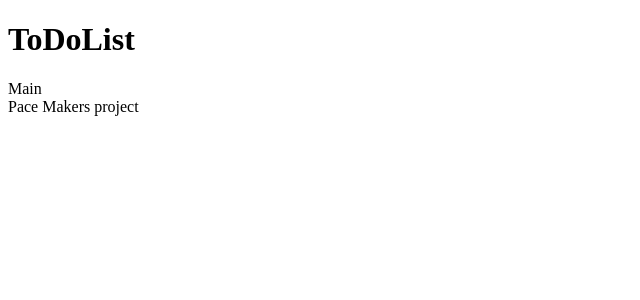
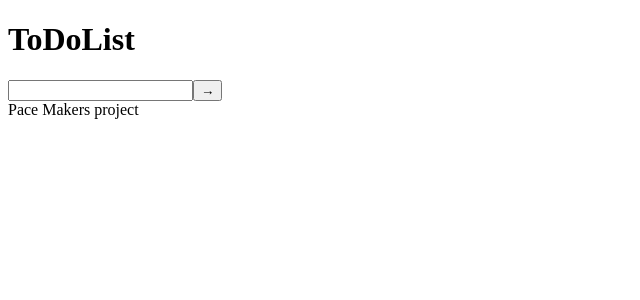
Before and after one commit to mashhhok/todo-list, a React (Create React App) app: page / in a window 1280 px wide. Shown: the top 300 px of the page, without its empty margins (0-640 px from the left). Built offline with nearby package versions, Linux system fonts and the light colour scheme.

Commit message:
[#-3]: implemented super simple todo list

```diff
--- a/src/Layout/Main/Main.tsx
+++ b/src/Layout/Main/Main.tsx
@@ -1,6 +1,6 @@
-import React, {useState} from 'react'
-import {InputForm} from "../../components/InputForm/InputForm";
-import {Todo} from "../../types";
+import React, { useState } from "react";
+import { InputForm } from "../../components/InputForm/InputForm";
+import { Todo } from "../../types";
 
 // export interface Props {
 //
@@ -20,10 +20,27 @@ import {Todo} from "../../types";
 // })
 
 const Main = () => {
-    return (
-        // <InputForm value={value} setValue={} onSubmit={}/>
-        <div>Main</div>
-    )
-}
+  const [todos, setTodos] = useState<Todo[]>([]);
+  const [value, setValue] = useState("");
 
-export default Main
+  const addTodo = (todoItem: Todo): void => {
+    if (todoItem) {
+      setTodos((todos) => [todoItem, ...todos]);
+      setValue("");
+      // setAllTodos(allTodos + 1);
+    } else {
+      alert("please, type the text");
+    }
+  };
+
+  return (
+    <div>
+      <InputForm value={value} setValue={setValue} addTodo={addTodo} />
+      {todos.map((todo) => (
+        <li>{todo.name}</li>
+      ))}
+    </div>
+  );
+};
+
+export default Main;
--- a/src/components/InputForm/InputForm.tsx
+++ b/src/components/InputForm/InputForm.tsx
@@ -1,25 +1,26 @@
-import React, {useState} from "react";
-import {Todo} from '../../types'
+import React, { useRef } from "react";
+import { Todo } from "../../types";
 
-export interface FormProps  {
-    value: string
-    setValue: any //React.Dispatch<React.SetStateAction<string>>
-    onSubmit: () => void
+export interface FormProps {
+  value: string;
+  setValue: any; //React.Dispatch<React.SetStateAction<string>>
+  addTodo: (todoItem: Todo) => void;
 }
 
-export const InputForm:React.FC<FormProps> =  (props) => {
-    const [todos, setTodos] = useState<Todo[]>([]);
-    const [value, setValue] = useState('');
-    // const [complete, setComplete] = useState()
+export const InputForm: React.FC<FormProps> = (props) => {
+  const todoTextInputRef = useRef<HTMLInputElement>(null);
 
-    const handleSubmit = (event: React.FormEvent) => {
-        event.preventDefault()
-        props.onSubmit()
-    }
+  const submitHandler = (event: React.FormEvent) => {
+    event.preventDefault();
+    const enteredText = todoTextInputRef.current!.value;
+    if (enteredText.trim().length === 0) return;
+    const newTodo = { id: Date.now(), name: enteredText, complete: false };
+    props.addTodo(newTodo);
+  };
 
-    const handleChange = (event: React.ChangeEvent<HTMLInputElement>) => {
-        props.setValue(event.target.value)
-    }
+  const changeHandler = (event: React.ChangeEvent<HTMLInputElement>) => {
+    props.setValue(event.target.value);
+  };
 
   // const toggleTodo = (id: any) => {
   //     setTodos(
@@ -34,33 +35,20 @@ export const InputForm:React.FC<FormProps> =  (props) => {
   //     );
   // };
 
-    const addTodo = (toDoItem: Todo): void  => {
-        if (toDoItem) {
-            const newTodo = {id: Date.now(), name: value, complete: false}
-            setTodos(todos=>[...todos, newTodo]);
-            // setAllTodos(allTodos + 1);
-        } else {
-            alert("please, type the text");
-        }
-    };
-
   return (
     <form
       onSubmit={(event) => {
-                handleSubmit(event)
+        submitHandler(event);
       }}
     >
       <div>
         <input
+          ref={todoTextInputRef}
           type="text"
-                    placeholder="Insert the text here..."
-                    //value={value}
-                    onChange={(event) => handleChange(event)}
-                    required
+          value={props.value}
+          onChange={changeHandler}
         />
-                <button type="submit">
-                    &rarr;
-                </button>
+        <button type="submit">&rarr;</button>
       </div>
     </form>
   );
```
Lines whose indentation alone changed are shown as unchanged.
